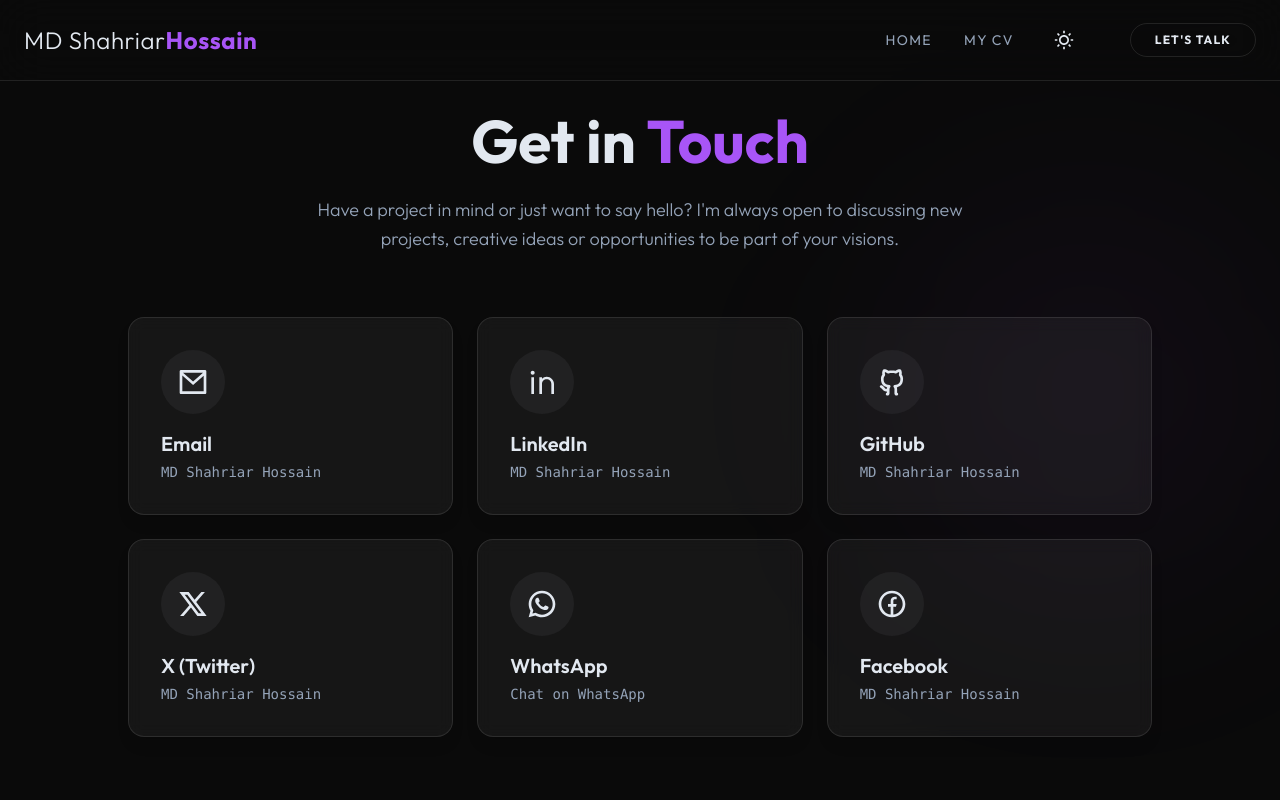
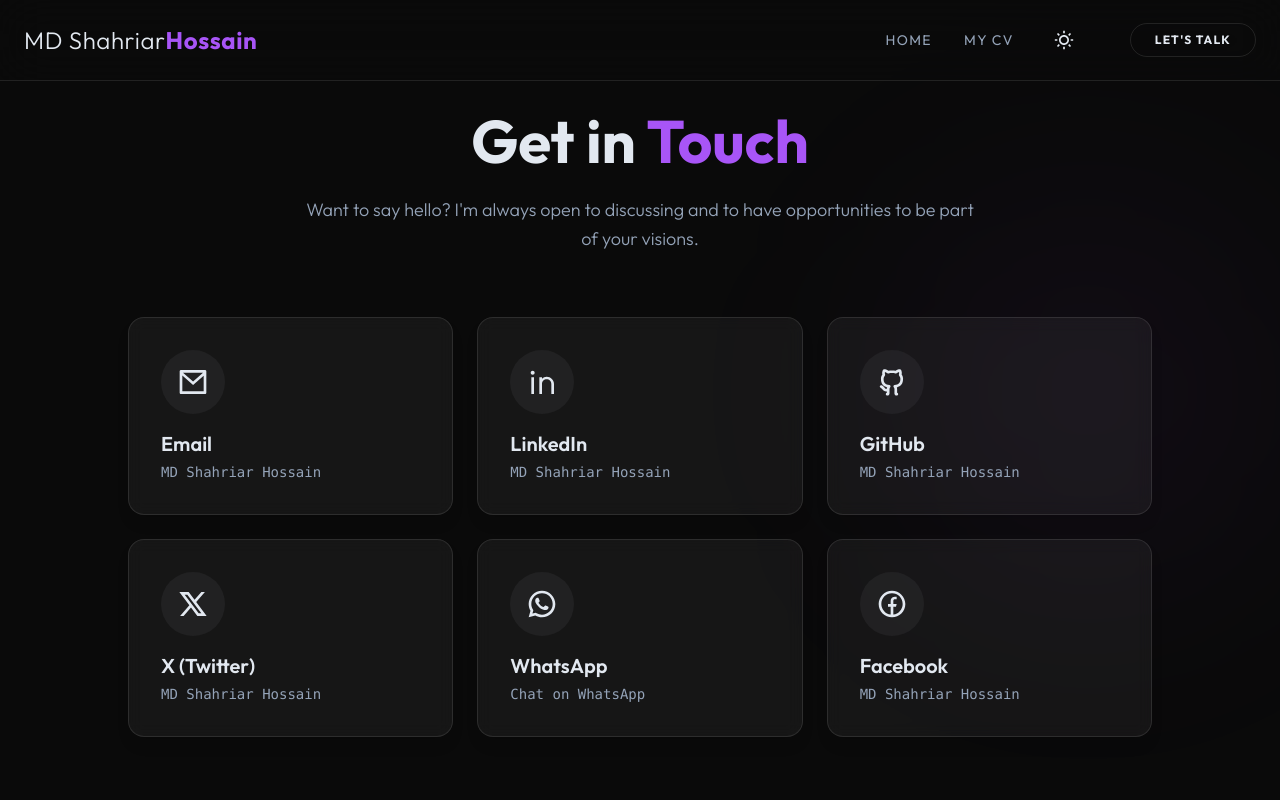
Before and after one commit to Shahriar1638/MyPortfolio, a React (Vite) app: page /MyPortfolio/contact in a window 1280 px wide. Shown: the top 800 px of the page. Built offline with nearby package versions, Linux system fonts and the light colour scheme.

Commit message:
few text adjustment

```diff
--- a/src/Pages/Contacts/Contact.jsx
+++ b/src/Pages/Contacts/Contact.jsx
@@ -65,9 +65,8 @@
           Get in <span className="text-accent">Touch</span>
         </h1>
         <p className="text-(--text-muted) text-lg max-w-2xl mx-auto font-light leading-relaxed">
-          Have a project in mind or just want to say hello? I'm always open to
-          discussing new projects, creative ideas or opportunities to be part of
-          your visions.
+          Want to say hello? I'm always open to discussing and to have
+          opportunities to be part of your visions.
         </p>
       </div>
 
--- a/src/Pages/Home/Project.jsx
+++ b/src/Pages/Home/Project.jsx
@@ -58,10 +58,10 @@
             <h2 className="text-3xl md:text-5xl font-bold mb-4">
               Featured <span className="text-accent">Projects</span>
             </h2>
-            <p className="text-text-muted max-w-lg text-lg font-light leading-relaxed">
+            {/* <p className="text-text-muted max-w-lg text-lg font-light leading-relaxed">
               A selection of web applications and research work demonstrating my
               technical capabilities.
-            </p>
+            </p> */}
           </div>
 
           {/* <Link
```
